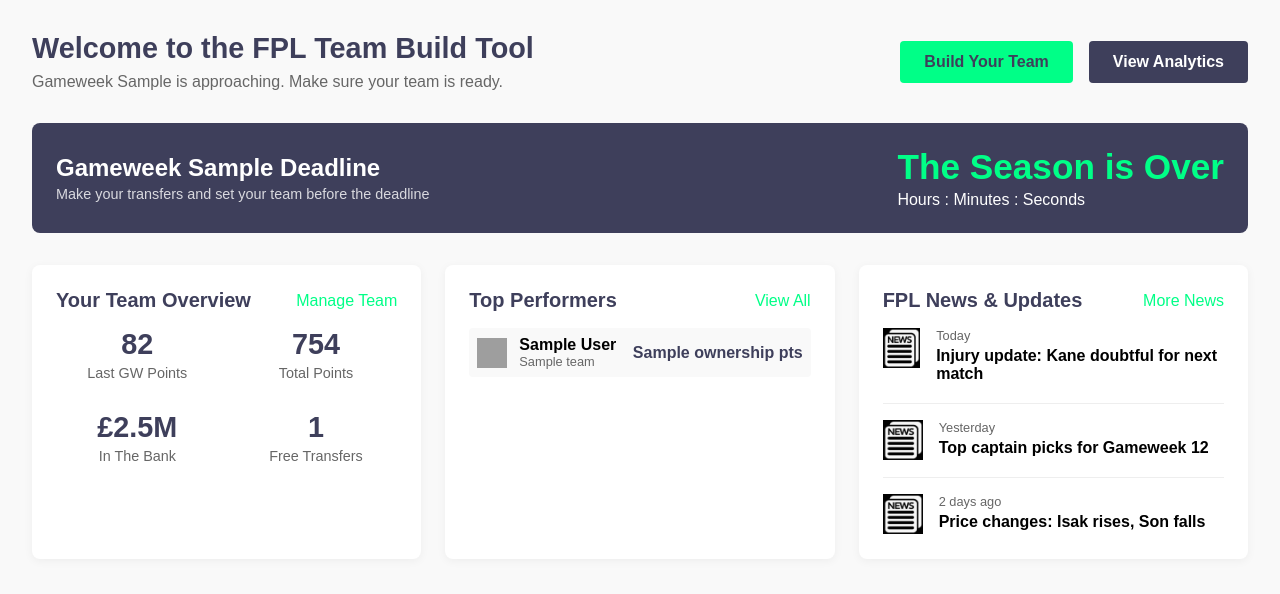
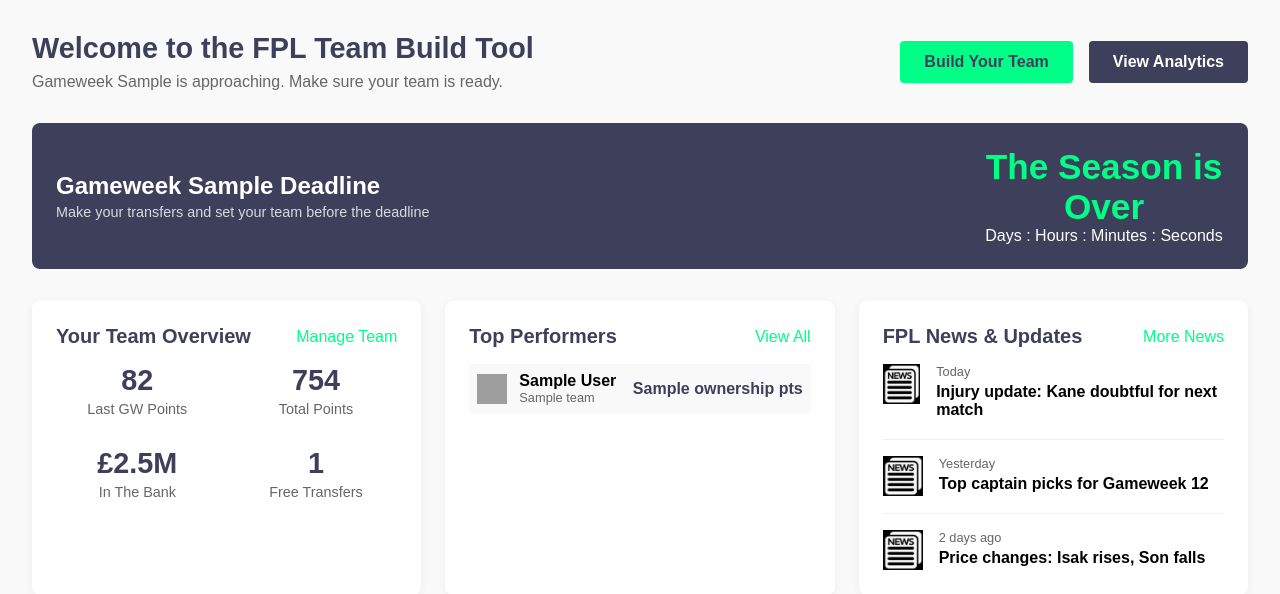
Before and after one commit to maiqkhan/fpl_team_builder, a Python web app: template app/templates/dashboard.html in a window 1280 px wide. Shown: the part 60-654 px from the top of the page. Run offline with Jinja, Linux system fonts and the light colour scheme; the template is opened without the code that fills it: most values are stand-ins (such as "Sample title", 1, 10 or a date in 2020); grey boxes are pictures that could not be loaded.

Commit message:
add day counter to deadline timer

```diff
--- a/app/static/styles.css
+++ b/app/static/styles.css
@@ -693,3 +693,10 @@
     font-size: 0.9rem;
     opacity: 0.8;
 }
+
+.timer-value, .timer-label {
+    display: block; /* Ensures both elements are treated as inline blocks */
+    width: 240px; /* Set a fixed width for consistent alignment */
+    text-align: center; /* Center-align the text */
+    margin: 0;
+}
--- a/app/templates/dashboard.html
+++ b/app/templates/dashboard.html
@@ -29,8 +29,8 @@
         </div>
         <div>
 
-            <p class="timer-value">46:23:15</p>
-            <p class="timer-label">Hours : Minutes : Seconds</p>
+            <p class="timer-value"></p>
+            <p class="timer-label">Days : Hours : Minutes : Seconds</p>
         </div>
     </div>
 
@@ -123,13 +123,14 @@
 
         if (timeDifference > 0) {
             console.log(timeDifference);
+            const days = Math.floor((timeDifference % (1000 * 60 * 60 * 24 * 7)) / (1000 * 60 * 60 * 24));
             const hours = Math.floor((timeDifference % (1000 * 60 * 60 * 24)) / (1000 * 60 * 60));
             const minutes = Math.floor((timeDifference % (1000 * 60 * 60)) / (1000 * 60));
             const seconds = Math.floor((timeDifference % (1000 * 60)) / 1000);
 
             // Update the timer-value element
             document.querySelector(".timer-value").textContent =
-                `${String(hours).padStart(2, '0')}:${String(minutes).padStart(2, '0')}:${String(seconds).padStart(2, '0')}`;
+                `${String(days).padStart(2, '0')}:${String(hours).padStart(2, '0')}:${String(minutes).padStart(2, '0')}:${String(seconds).padStart(2, '0')}`;
         } else {
             // If the countdown is over, display "00:00:00"
             console.log(timeDifference);
```
